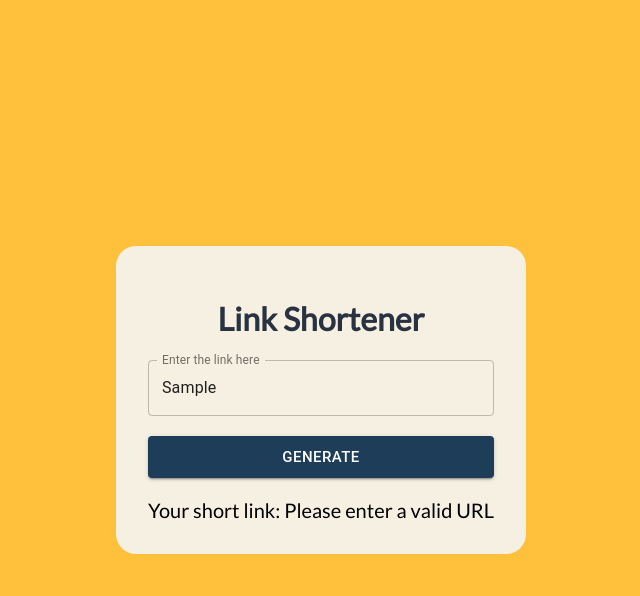
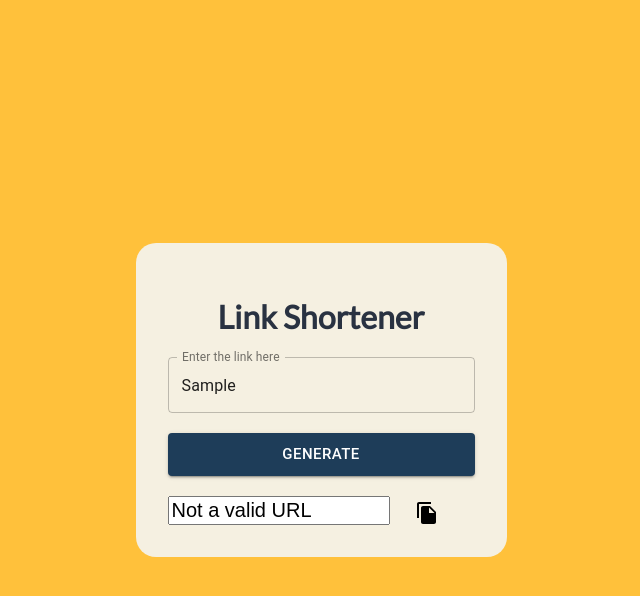
Before and after one commit to NzaQr/link-shortener, a React (Create React App) app: page / in a window 1280 px wide. Both pictures are taken after typing "Sample" into the empty fields and a click on the button "GENERATE". Shown: the top 596 px of the page, without its empty margins (319-959 px from the left). Built offline with nearby package versions, Linux system fonts and the light colour scheme.

Commit message:
Add copy to clipboard with icon

```diff
--- a/package.json
+++ b/package.json
@@ -4,6 +4,7 @@
   "private": true,
   "dependencies": {
     "@material-ui/core": "^4.11.4",
+    "@material-ui/icons": "^4.11.2",
     "@testing-library/jest-dom": "^5.12.0",
     "@testing-library/react": "^11.2.6",
     "@testing-library/user-event": "^12.8.3",
--- a/src/components/Search.css
+++ b/src/components/Search.css
@@ -3,6 +3,16 @@ form {
   flex-direction: column;
 }
 
+.new-link-container {
+  display: flex;
+  flex-direction: row;
+}
+
 .new-link {
   font-size: 20px;
+  max-width: 70%;
 }
+
+.copy-container {
+  margin-left: 10px;
+}
--- a/src/components/Search.js
+++ b/src/components/Search.js
@@ -1,5 +1,6 @@
-import React, { useState } from "react";
+import React, { useState, useRef } from "react";
 import { TextField, Button, LinearProgress } from "@material-ui/core";
+import FileCopyIcon from "@material-ui/icons/FileCopy";
 import shrtcode from "../api/shrtcode";
 import "./Search.css";
 
@@ -9,6 +10,8 @@ const Search = () => {
   const [link, setLink] = useState("");
   const [short, setShort] = useState("");
   const [isLoading, setIsLoading] = useState(false);
+  const [copySuccess, setCopySuccess] = useState("");
+  const inputRef = useRef(null);
 
   const validateURL = (string) => {
     return string.match(HTTP_URL_VALIDATOR_REGEX);
@@ -21,7 +24,7 @@ const Search = () => {
       setLink("");
       setIsLoading(!isLoading);
     } else {
-      setShort("Please enter a valid URL");
+      setShort("Not a valid URL");
     }
   };
 
@@ -36,6 +39,13 @@ const Search = () => {
         console.error(error);
       });
   };
+
+  function copyToClipboard(e) {
+    inputRef.current.select();
+    document.execCommand("copy");
+    e.target.focus();
+    setCopySuccess("Copied!");
+  }
 
   return (
     <>
@@ -61,8 +71,24 @@ const Search = () => {
         )}
         {isLoading && <LinearProgress />}
       </form>
-      <div className="new-link">
-        {short && <div>Your short link: {short}</div>}
+      <div>
+        {short && (
+          <div className="new-link-container">
+            <input className="new-link" value={short} ref={inputRef}></input>
+            <div className="copy-container">
+              <FileCopyIcon
+                style={{
+                  position: "relative",
+                  left: "15px",
+                  top: "5px",
+                  cursor: "pointer",
+                }}
+                onClick={copyToClipboard}
+              />
+              <div className="copied">{copySuccess}</div>
+            </div>
+          </div>
+        )}
       </div>
     </>
   );
```
Also changed, not shown: 1 other file (tests, documents, lock files or other folders).
